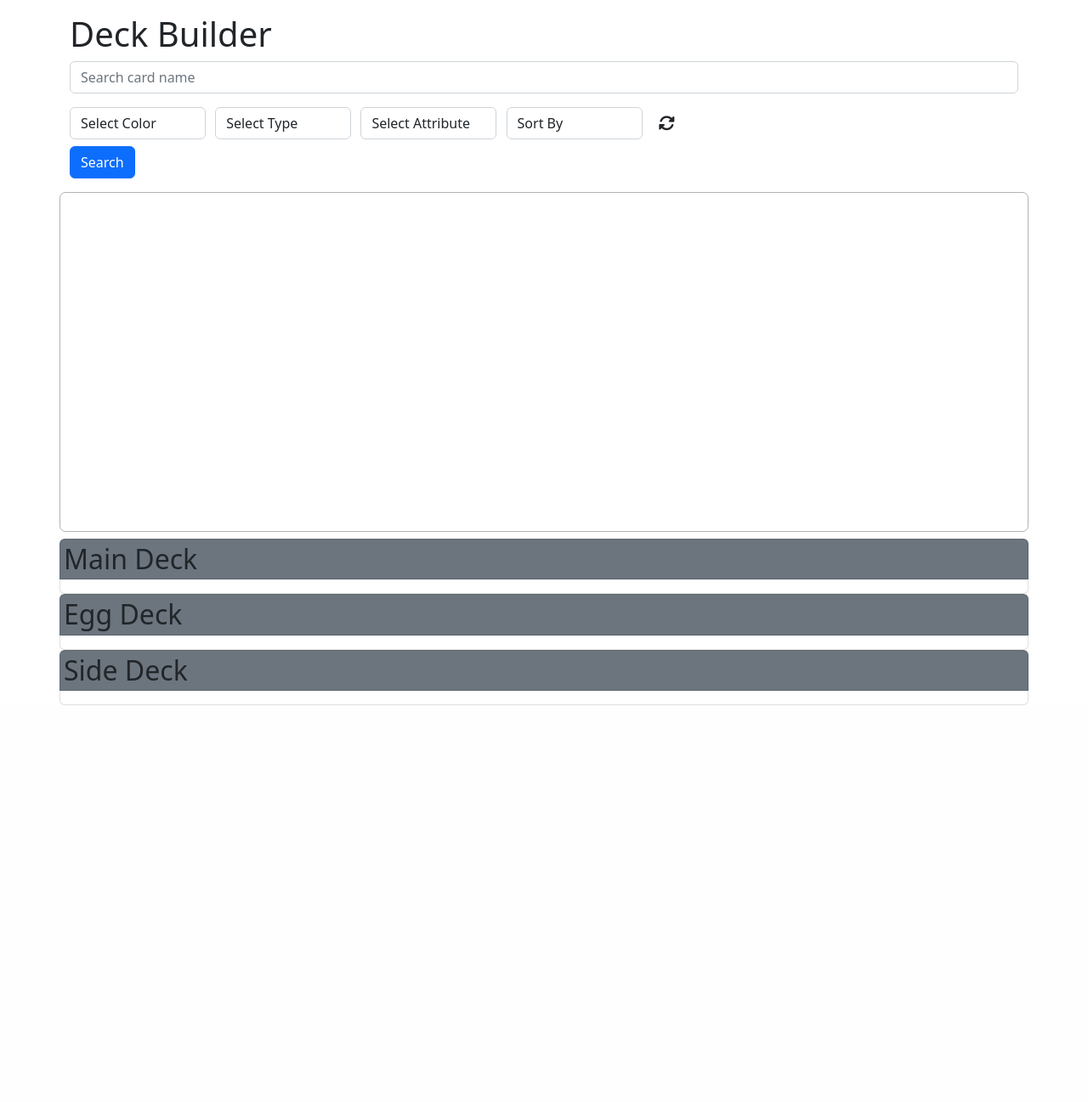
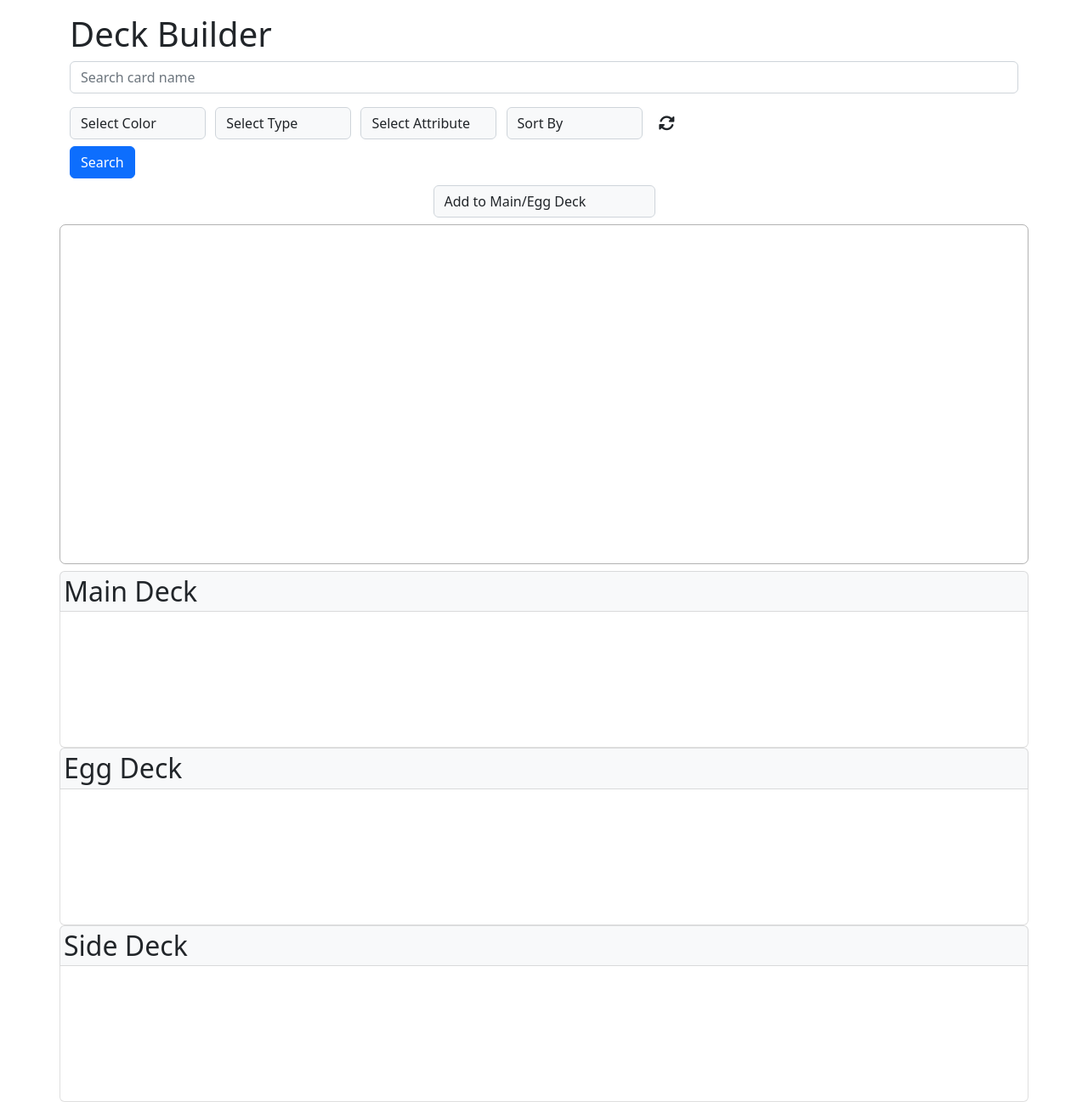
Before and after one commit to Jared-Enck/Capstone-1, a Flask app: page /deck_builder in a window 1280 px wide. Shown: the part 76-1373 px from the top of the page at 85% size. Before the commit the page ends 906 px from the top, so only its background shows below. Run offline with Flask 2, Linux system fonts and the light colour scheme; the visitor is signed in with stand-in values (Sample User, id 1); data comes from the database, SQL or seed files in the repository.

Commit message:
add db html and styles

```diff
--- a/app.py
+++ b/app.py
@@ -34,6 +34,8 @@ def unauthorized():
 login_manager.login_view = 'login'
 
 app.jinja_env.globals.update(main_cards=MainDecklist.main_cards)
+app.jinja_env.globals.update(egg_cards=EggDecklist.egg_cards)
+app.jinja_env.globals.update(side_cards=SideDecklist.side_cards)
 app.jinja_env.globals.update(highest_dp_card_img=MainDecklist.highest_dp_card_img)
 app.jinja_env.globals.update(get_deck_comments=SharedDeck.get_deck_comments)
 
@@ -142,13 +144,16 @@ def delete_user():
 ############################
 ######## Card views ########
 
-@app.route('/cards/<number>')
+@app.route('/cards/<number>', methods=['GET','POST'])
 def show_card(number):
     """Show card details."""
 
     card = Card.query.filter(Card.cardnumber == number).first()
 
     stat_list = Card.get_detail_stats(card)
+
+    if request.method == 'POST':
+        return jsonify(stat_list)
 
     return render_template('/card/card_details.html', card=card, stat_list=stat_list)
 
--- a/static/app.css
+++ b/static/app.css
@@ -195,4 +195,5 @@ body {
 }
 
 .decklist {
+    height: 20vh;
 }
--- a/static/app.js
+++ b/static/app.js
@@ -12,7 +12,6 @@ $('#adv-search').on('submit', (e) => {
     e.preventDefault();
     $('option[value=""]').attr('disabled','')
     const params = $('#adv-search').serialize()
-    console.log(params)
     getSearchResults(params)
 })
 
@@ -25,7 +24,7 @@ clearForm = () => {
     $('option[value=""]').removeAttr('disabled','')
     $('.list-cards').empty()
     $('input').val('')
-    $('select').val('')
+    $('#adv-search').find('select').val('')
 }
 
 generateDeleteConfirmation = () => {
@@ -76,7 +75,7 @@ generateSearchWindow = () => {
         getSearchResults(params);
     })
 
-    $('.list-cards').on('click', 'img', async function(e) {
+    $('#search-window').on('click', 'img', (e) => {
         handleCardClick(e);
     })
 }
@@ -136,18 +135,63 @@ handleSearch = (res) => {
     })
 }
 
+$('.db-search-results').on('click','img', (e) => {
+    handleDBCardClick(e);
+})
+
 handleCardClick = (e) => {
-    if (window.location.href === '/deck_builder?') {
-        console.log('working?')
-        console.log(e.target)
-    }
-    else{
-        let cardNum = $(e.target).closest('div').attr('data-card-num')
-        try {
-            window.location.href = '/cards/' + cardNum
-        }
-        catch (err) {
-            console.log(err)
-        }
+    const cardNum = $(e.target).closest('div').attr('data-card-num')
+
+    window.location.href = '/cards/' + cardNum
+}
+
+handleDBCardClick = (e) => {
+    const cardNum = $(e.target).closest('div').attr('data-card-num')
+
+    DBHandler(cardNum)
+}
+
+DBHandler = (cardNum) => {
+    const mDeck = []
+    const eDeck = []
+    const sDeck = []
+
+    if ($('#card-sorter').val() === 'main') {
+        mDeck.push(cardNum)
+        const cardStats = [...getCardData(cardNum)]
+        console.log(cardStats)
+
     }
 }
+
+async function getCardData(cardNum) {
+    const mainDeck = $('.main-deck')
+    const eggDeck = $('.egg-deck')
+    const sideDeck = $('.side-deck')
+
+    await axios.post(`/cards/${cardNum}`).then(resp => {
+        console.log(resp)
+    }).catch((err) => {
+        console.log(err)
+    })
+}
+
+class Deck {
+    constructor(mainDeck,eggDeck,sideDeck) {
+        this.mainDeck = mainDeck
+        this.eggDeck = eggDeck
+        this.sideDeck = sideDeck
+    }
+    mDeckLength() {
+        return this.mainDeck.length === 50
+    }
+    eDeckLength() {
+        return this.eggDeck.length <= 5
+    }
+    sDeckLength() {
+        return this.sideDeck.length <= 10
+    }
+    checkInstancesOfCard() {
+
+    }
+}
--- a/templates/deck/deck_builder.html
+++ b/templates/deck/deck_builder.html
@@ -3,17 +3,17 @@
 {% block title %}Deck Builder{% endblock %}
 {% block content %}
 <div class="container-md mt-3">
-    <div class="row">
+    <div class="row justify-content-center">
         <h1>
             Deck Builder
         </h1>
         {{ adv_form.hidden_tag() }}
-        <form id="adv-search" class="col mb-3">
+        <form id="adv-search">
             <input placeholder="Search card name" name="n" type="search"
             class="form-control mb-3">
             <div class="d-flex">
                 {% for field in adv_form if field.widget.input_type != 'hidden' %}
-                    {{ field(class="form-control filter mb-2") }}
+                    {{ field(class="form-control bg-light filter mb-2") }}
                     {% for error in field.errors %}
                         <small class="text-danger">
                         {{ error }}
@@ -26,12 +26,18 @@
             </div>
             <button class="btn btn-md btn-primary">Search</button>
         </form>
+        <div class="col-md-3 m-2">
+            <select class="form-control bg-light" name="card-sorter" id="card-sorter">
+                <option value="main">Add to Main/Egg Deck</option>
+                <option value="side">Add to Side Deck</option>
+            </select>
+        </div>
         <div class="list-cards db-search-results col-12">
         </div>
     </div>
     <div class="row mt-2">
         <ul class="list-group p-0">
-            <li class="list-group-item bg-secondary p-1">
+            <li class="list-group-item bg-light p-1">
                 <h2 class="m-0">
                     Main Deck
                 </h2>
@@ -41,7 +47,7 @@
             </li>
         </ul>
         <ul class="list-group p-0">
-            <li class="list-group-item bg-secondary p-1">
+            <li class="list-group-item bg-light p-1">
                 <h2 class="m-0">
                     Egg Deck
                 </h2>
@@ -51,7 +57,7 @@
             </li>
         </ul>
         <ul class="list-group p-0">
-            <li class="list-group-item bg-secondary p-1">
+            <li class="list-group-item bg-light p-1">
                 <h2 class="m-0">
                     Side Deck
                 </h2>
```
